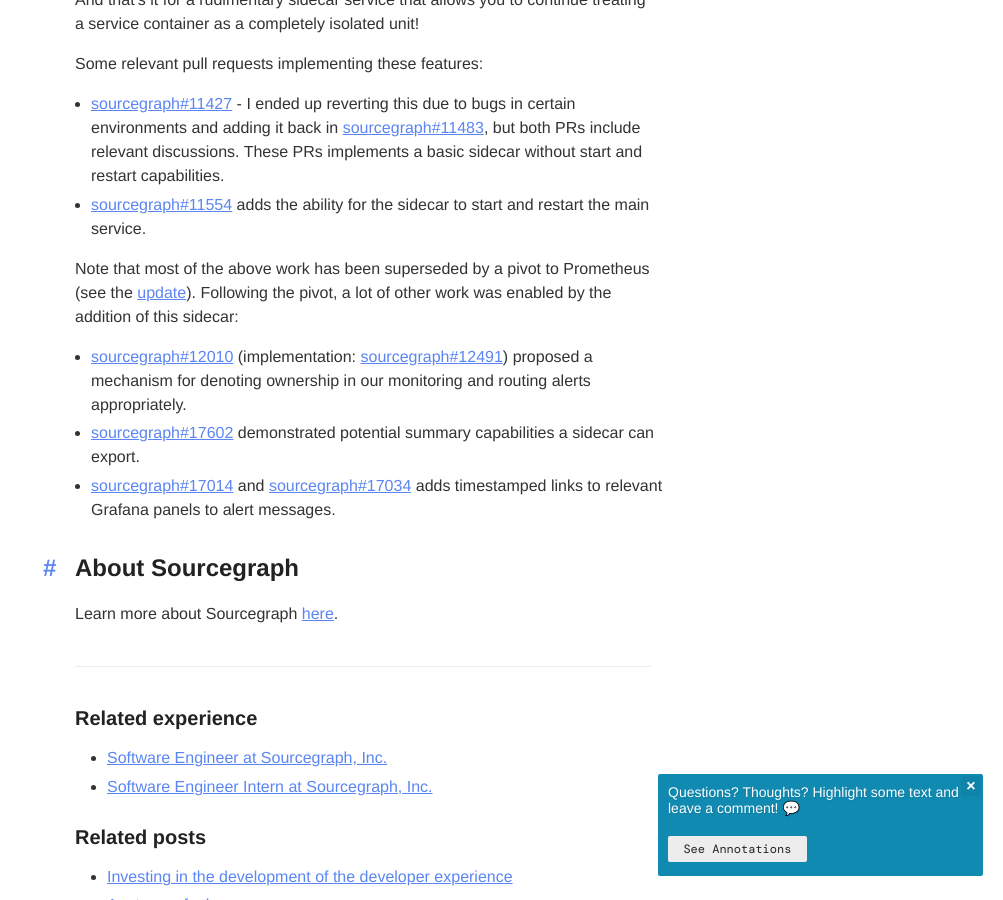
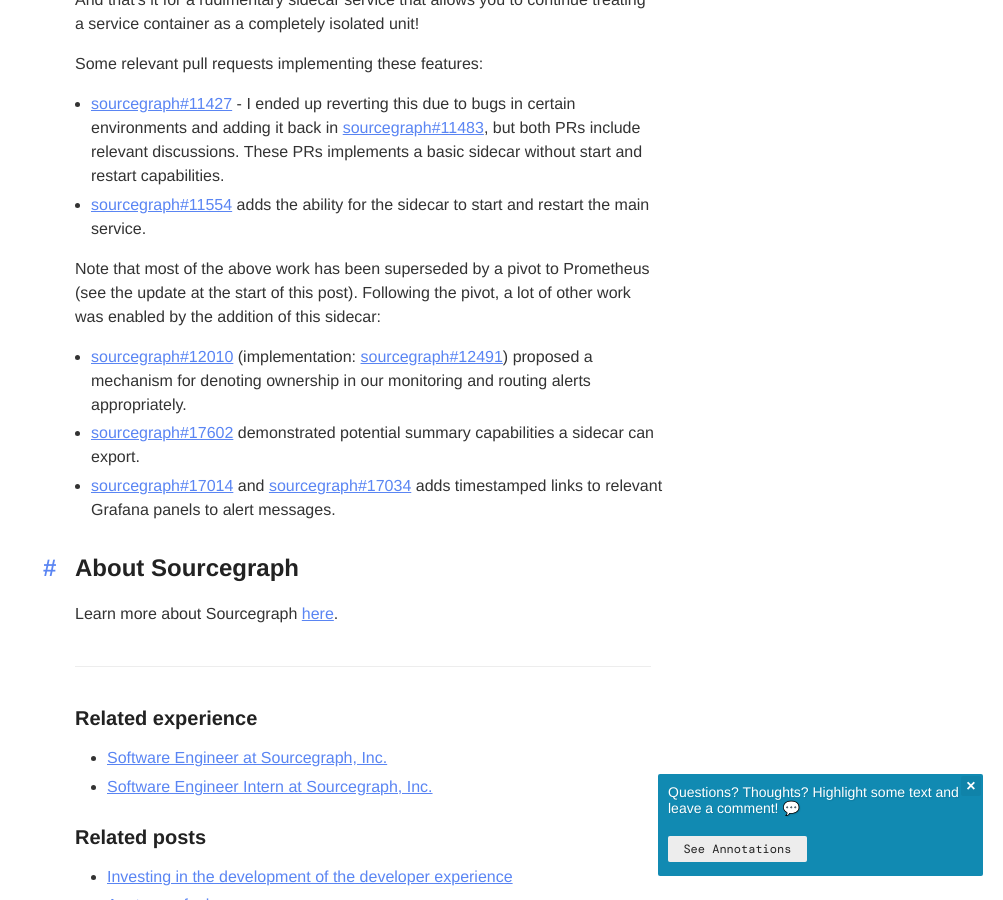
Before and after one commit to bobheadxi/bobheadxi.github.io, a Jekyll site: the page built from content/_posts/2020-06-21-docker-sidecar.md, in a window 1280 px wide and 900 px high, scrolled down 7952 px. Shown: the whole window, without its empty margins (277-1280 px from the left). Built offline with Jekyll 4.4.1, drawn with Linux system fonts in a browser that asks for light colours; nearby versions of some CDN libraries; emoji names are drawn with the system emoji font; some web fonts are replaced; a style sheet for code colours, icons or effects is not loaded.

Commit message:
link fixes

```diff
--- a/content/_posts/2020-06-21-docker-sidecar.md
+++ b/content/_posts/2020-06-21-docker-sidecar.md
@@ -312,7 +312,7 @@
 * [sourcegraph#11427](https://github.com/sourcegraph/sourcegraph/pull/11427) - I ended up reverting this due to bugs in certain environments and adding it back in [sourcegraph#11483](https://github.com/sourcegraph/sourcegraph/pull/11483), but both PRs include relevant discussions. These PRs implements a basic sidecar without start and restart capabilities.
 * [sourcegraph#11554](https://github.com/sourcegraph/sourcegraph/pull/11554) adds the ability for the sidecar to start and restart the main service.
 
-Note that most of the above work has been superseded by a pivot to Prometheus (see the [update](#️update)).
+Note that most of the above work has been superseded by a pivot to Prometheus (see the update at the start of this post).
 Following the pivot, a lot of other work was enabled by the addition of this sidecar:
 
 * [sourcegraph#12010](https://github.com/sourcegraph/sourcegraph/issues/12010) (implementation: [sourcegraph#12491](https://github.com/sourcegraph/sourcegraph/pull/12491)) proposed a mechanism for denoting ownership in our monitoring and routing alerts appropriately.
```
Also changed, not shown: content/_posts/2020-4-1-march-2020-site-updates.md (+1 -1 lines), content/_posts/2022-10-10-investing-in-development-of-devx.md (+1 -3 lines), content/_posts/2022-4-10-extending-search.md (+1 -1 lines), 1 other file.
